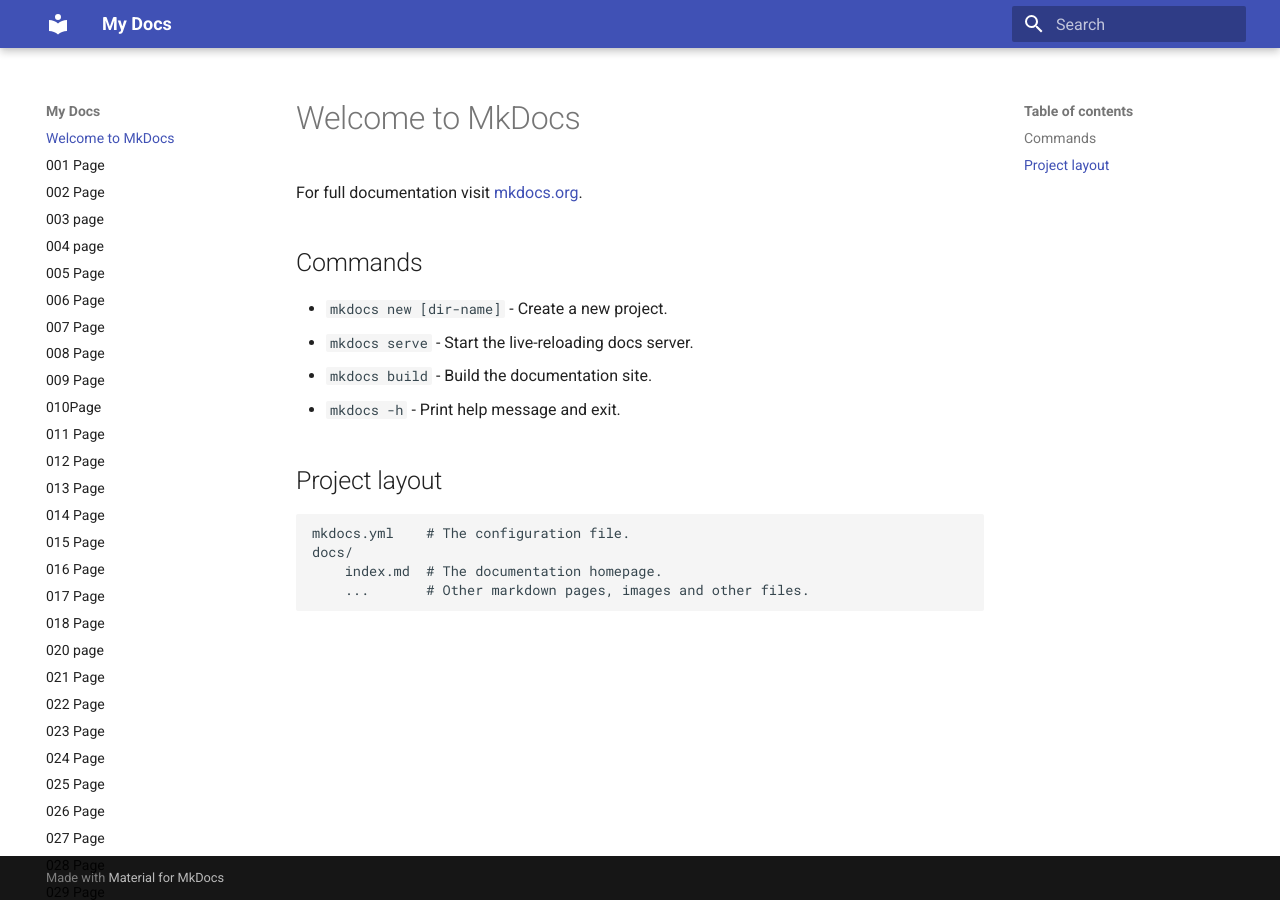
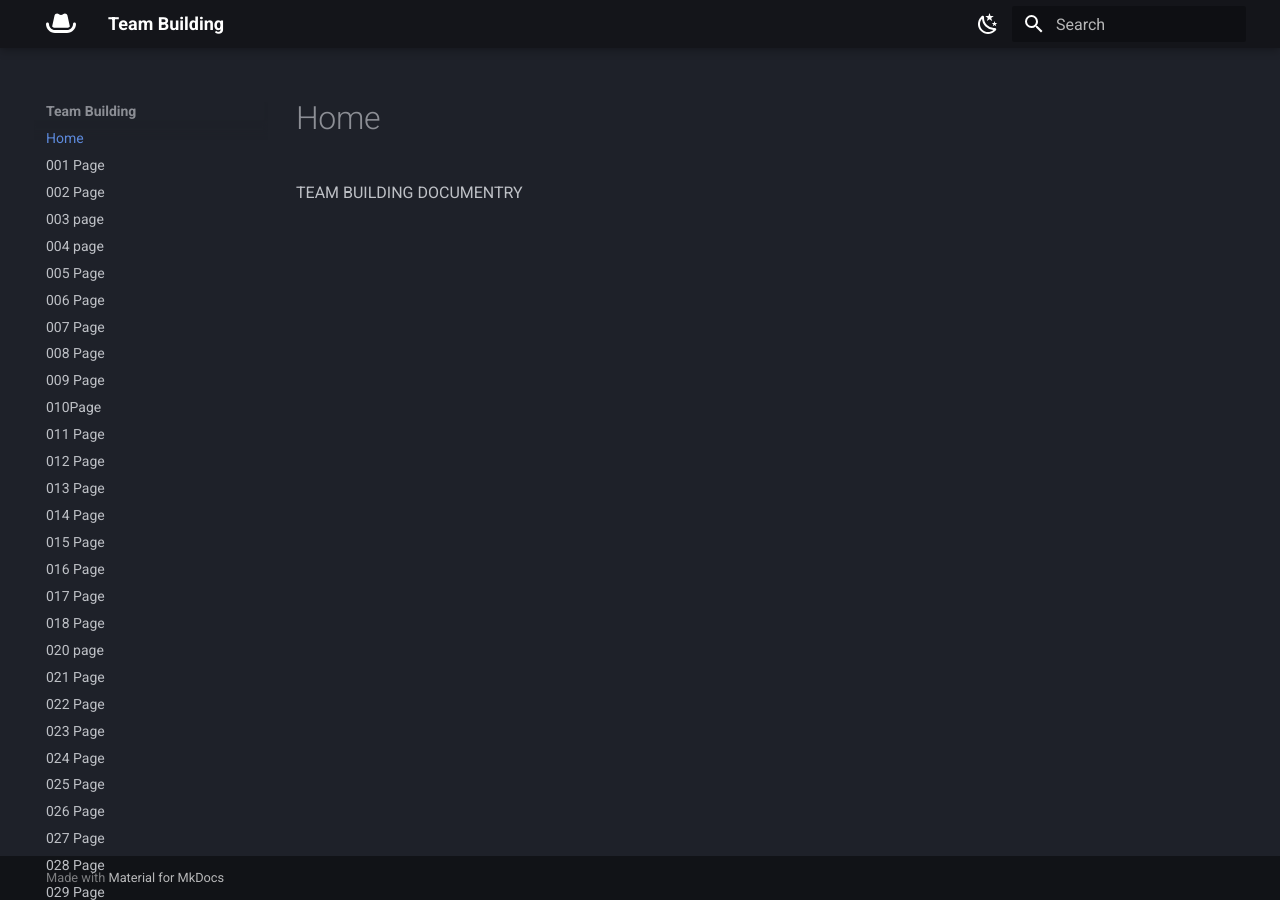
Before and after one commit to Rushikarpe45/material-for-mkdocs-crash-course, an MkDocs documentation site: the page built from docs/index.md, in a window 1280 px wide. Built offline with MkDocs 1.6.1 and Material for MkDocs 9.7.7, drawn with Linux system fonts in a browser that asks for light colours.

Commit message:
init docs

```diff
--- a/docs/index.md
+++ b/docs/index.md
@@ -1,17 +1 @@
-# Welcome to MkDocs
-
-For full documentation visit [mkdocs.org](https://www.mkdocs.org).
-
-## Commands
-
-* `mkdocs new [dir-name]` - Create a new project.
-* `mkdocs serve` - Start the live-reloading docs server.
-* `mkdocs build` - Build the documentation site.
-* `mkdocs -h` - Print help message and exit.
-
-## Project layout
-
-    mkdocs.yml    # The configuration file.
-    docs/
-        index.md  # The documentation homepage.
-        ...       # Other markdown pages, images and other files.
+ TEAM BUILDING DOCUMENTRY
--- a/mkdocs.yml
+++ b/mkdocs.yml
@@ -1,3 +1,59 @@
-site_name: My Docs
+site_name: Team Building
 theme:
   name: material
+  theme:
+  customer_dir: overrides
+  favicon: images/favicon.png
+  language: en
+  icon:
+      logo: fontawesome/solid/hat-cowboy
+  features:
+    - navigation.instant
+  plugins:
+    - typeset
+    - search
+  palette:
+    # palette toggle for dark mode
+    -  scheme: slate
+       primary: black
+       accent: deep orange
+       toggle:
+        icon: material/weather-night
+        name: Switch to light mode
+
+     # palette toggle for light mode
+    -  scheme: default
+       primary: green
+       accent: deep orange
+       toggle:
+        icon: material/weather-sunny
+        name: Switch to dark mode
+features:
+
+  - search.highlight
+  - search.share
+  - search.suggest
+  - content.code.annotate
+  - content.code.copy
+  - header.autohide
+  - announce.dismiss
+  - navigation.footer
+  - navigation.indexes
+  - navigation.sections
+  - navigation.tabs
+  - navigation.top
+  - navigation.tracking
+  - search.highlight
+  - search.suggest
+
+markdown_extensions:
+  - admonition
+  - pymdownx.details
+  - pymdownx.superfences
+  - attr_list
+  - md_in_html
+  - pymdownx.emoji:
+      emoji_index: !!python/name:material.extensions.emoji.twemoji
+      emoji_generator: !!python/name:material.extensions.emoji.to_svg
+  - toc:
+      permalink: true
```
